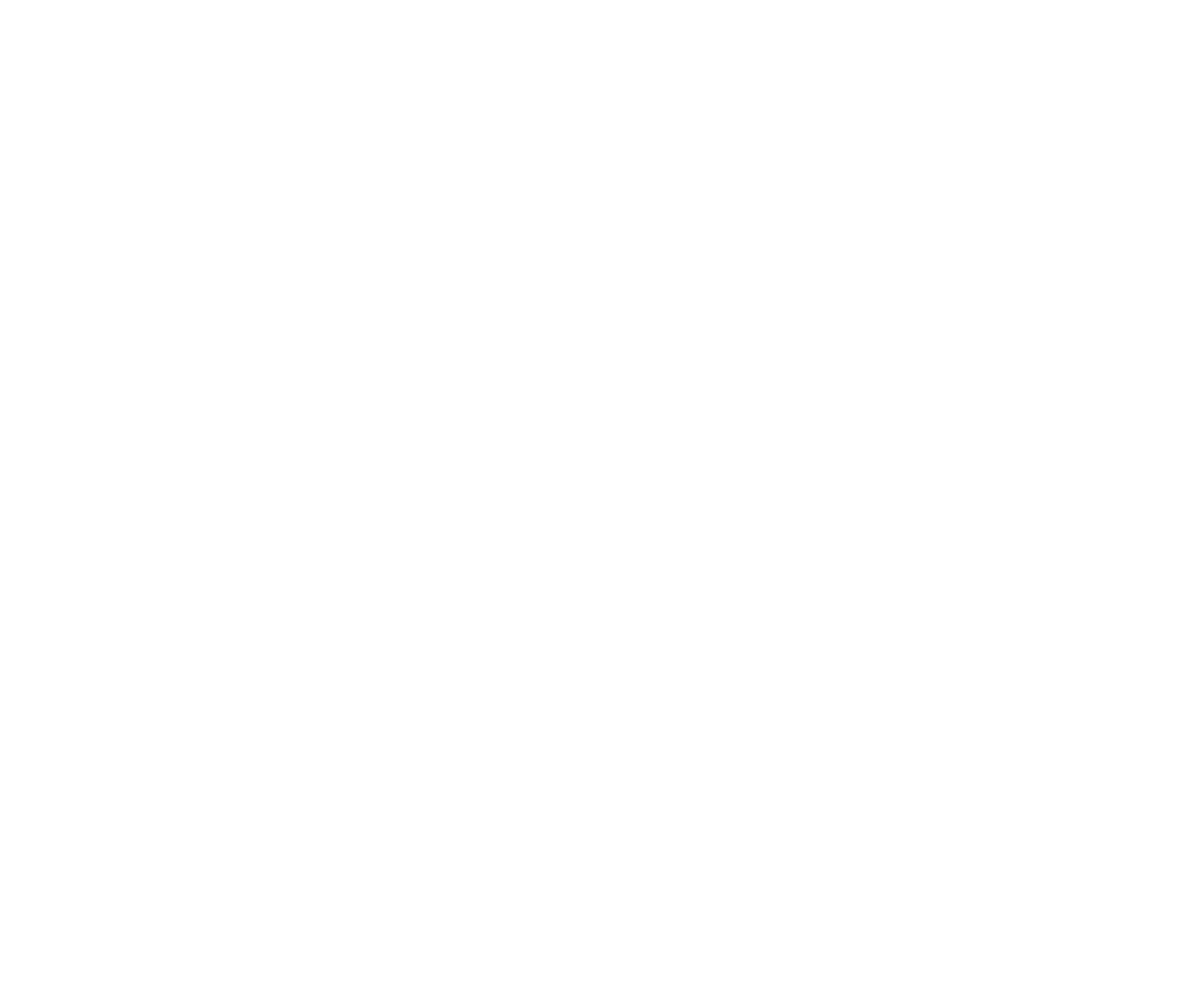
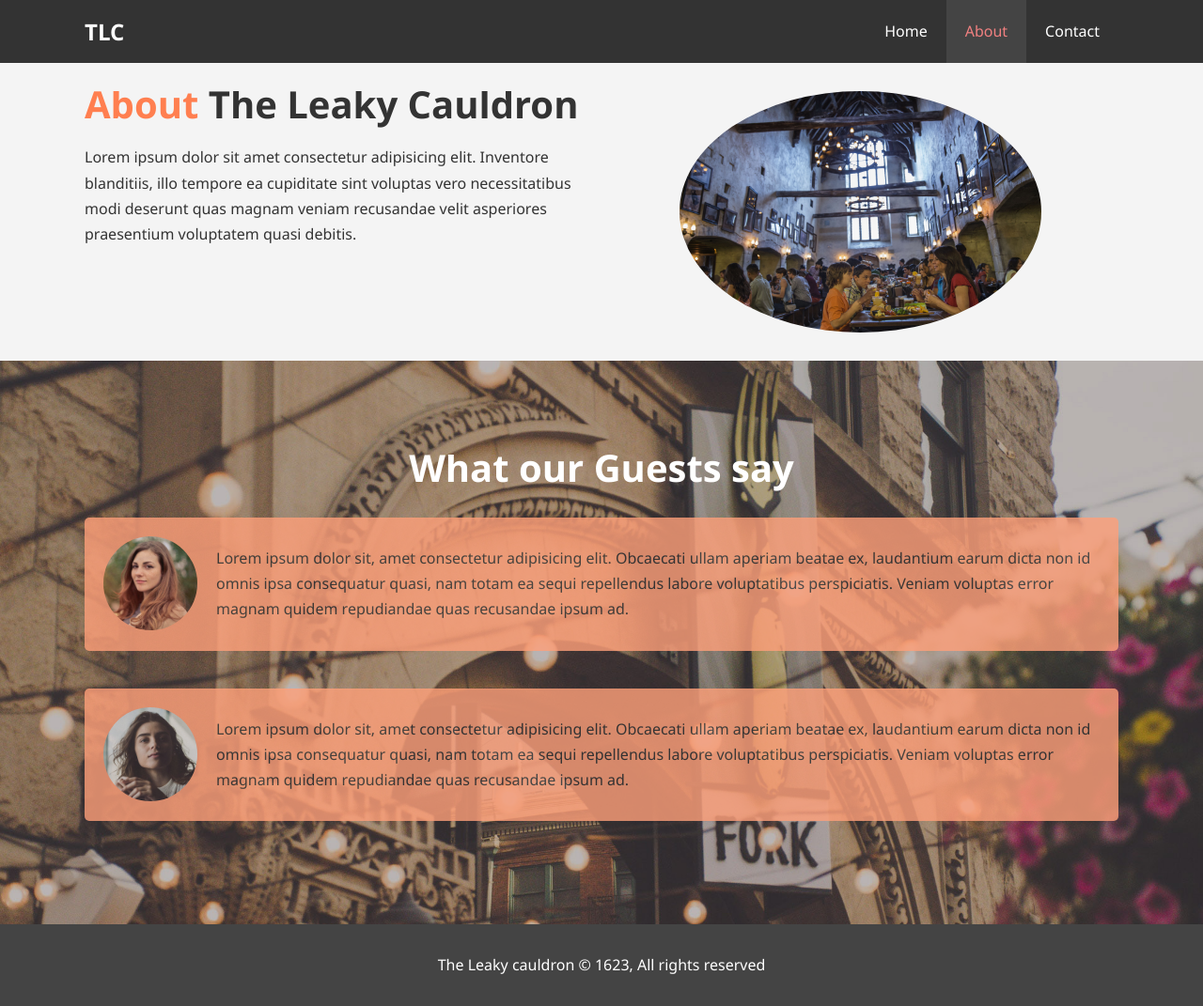
Before and after one commit to RamAnbalagan/hotel-website, a plain HTML site: page about.html in a window 1280 px wide. Shown: the whole page at 94% size. Before the commit the page ends 800 px from the top, so only its background shows below. Drawn offline with Linux system fonts and the light colour scheme.

Commit message:
completed website

```diff
--- a/about.html
+++ b/about.html
@@ -0,0 +1,68 @@
+<!DOCTYPE html>
+<html>
+<head>
+  <meta charset="utf-8" />
+  <meta http-equiv="X-UA-Compatible" content="IE=edge">
+  <title>The leaky cauldron | About </title>
+  <meta name="viewport" content="width=device-width, initial-scale=1">
+  <meta name="description" content="Welcome to the most prestigious hotel that diagon alley has to offer">
+  <meta name ="keywords" content="hotel, bar, wizards, diagon alley, hagrid">
+  <link rel="stylesheet" href="css/style.css" />
+
+  <script src="main.js"></script>
+
+</head>
+<body>
+  <header>
+    <nav id="navbar">
+      <div class="container">
+        <h1 class="logo"><a href="index.html">TLC</a></h1>
+        <ul>
+          <li><a href="index.html">Home</a></li>
+          <li><a class="current" href="about.html">About</a></li>
+          <li><a href="contact.html">Contact</a></li>
+        </ul>
+      </div>
+    </nav>
+  </div>
+  </header>
+
+  <section id="about-info" class="bg-light py-3">
+    <div class="container">
+      <div class="info-left">
+        <h1 class="l-heading"><span class="text-primary">About</span> The Leaky Cauldron</h1>
+        <p>
+          Lorem ipsum dolor sit amet consectetur adipisicing elit. Inventore blanditiis, illo tempore ea cupiditate sint voluptas vero necessitatibus modi deserunt quas magnam veniam recusandae velit asperiores praesentium voluptatem quasi debitis.
+        </p>
+      </div>
+      <div class="info-right">
+          <img src="./img/dininghall.jpeg" alt="inn">
+        </div>
+    </div>
+  </section>
+  <div class ="clr"></div>
+  <section id="testimonials" class='py-3'>
+    <div class="container">
+      <h2 class="l-heading">
+        What our Guests say
+      </h2>
+      <div class="testimonial bg-primary">
+        <img src="./img/person-1.jpg" alt="samantha">
+        <p>
+          Lorem ipsum dolor sit, amet consectetur adipisicing elit. Obcaecati ullam aperiam beatae ex, laudantium earum dicta non id omnis ipsa consequatur quasi, nam totam ea sequi repellendus labore voluptatibus perspiciatis. Veniam voluptas error magnam quidem repudiandae quas recusandae ipsum ad.
+        </p>
+      </div>
+      <div class="testimonial bg-primary">
+          <img src="./img/person-2.jpg" alt="jen">
+          <p>
+            Lorem ipsum dolor sit, amet consectetur adipisicing elit. Obcaecati ullam aperiam beatae ex, laudantium earum dicta non id omnis ipsa consequatur quasi, nam totam ea sequi repellendus labore voluptatibus perspiciatis. Veniam voluptas error magnam quidem repudiandae quas recusandae ipsum ad.
+          </p>
+        </div>
+    </div>
+  </section>
+  <footer id="main-footer">
+    <p>The Leaky cauldron &copy; 1623, All rights reserved</p>
+
+  </footer>
+</body>
+</html>
--- a/css/style.css
+++ b/css/style.css
@@ -88,6 +88,21 @@ p {
 .clr{
   clear: both;
 }
+
+.l-heading {
+  font-size: 40px;
+}
+/* Padding  */
+
+.py-1 {
+  padding: 10px 0 ;
+}
+.py-2 {
+  padding: 20px 0 ;
+}
+.py-3 {
+  padding: 30px 0 ;
+}
 /* Nav bar */
 
 #navbar {
@@ -175,6 +190,80 @@ p {
   padding-bottom: 30px;
 }
 
+/* About info */
+
+#about-info .info-right {
+  float:right;
+  width:50%;
+  min-height: 100%;
+}
+#about-info .info-right img {
+  display: block;
+  width: 70%;
+  margin: auto;
+  border-radius: 50%;
+}
+#about-info .info-left{
+  float: left;
+  width: 50%;
+  min-height: 100%;
+}
+
+/* testimonials */
+
+#testimonials {
+  height: 600px;
+  background: url('../img/test-bg.jpg') no-repeat center center/cover;
+  padding-top:100px;
+}
+
+#testimonials .testimonial img {
+  float: left;
+  margin-right: 20px;
+  width: 100px;
+  border-radius: 50%;
+}
+
+#testimonials .testimonial {
+  padding:20px;
+  margin-bottom: 40px;
+  border-radius: 5px;
+  opacity: 0.8;
+}
+
+#testimonials h2{
+  color: white;
+  padding-bottom: 40px;
+  text-align: center;
+}
+
+/* Contact form */
+
+#contact-form .form-group {
+  margin-bottom:20px;
+}
+
+#contact-form label {
+  display: block;
+  margin-bottom: 5px;
+}
+
+#contact-form input,
+#contact-form textarea{
+  width: 100%;
+  padding:10px;
+  border: 1px #ddd solid;
+}
+
+#contact-form textarea{
+  height: 250px;
+}
+
+#contact-form input:focus,
+#contact-form textarea:focus{
+  outline: none;
+  border-color: coral;
+}
 /* Footer */
 
 #main-footer {
```
Also changed, not shown: contact.html (+77 -0 lines).
